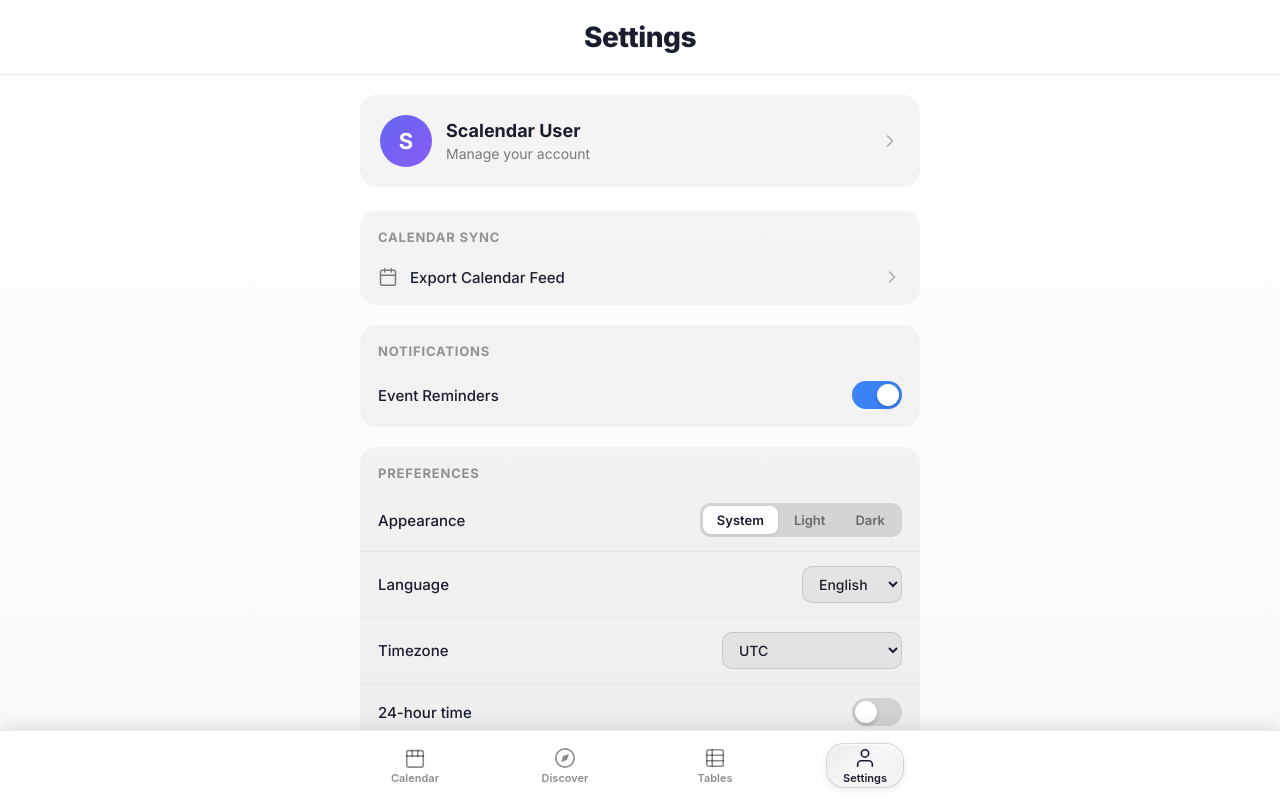
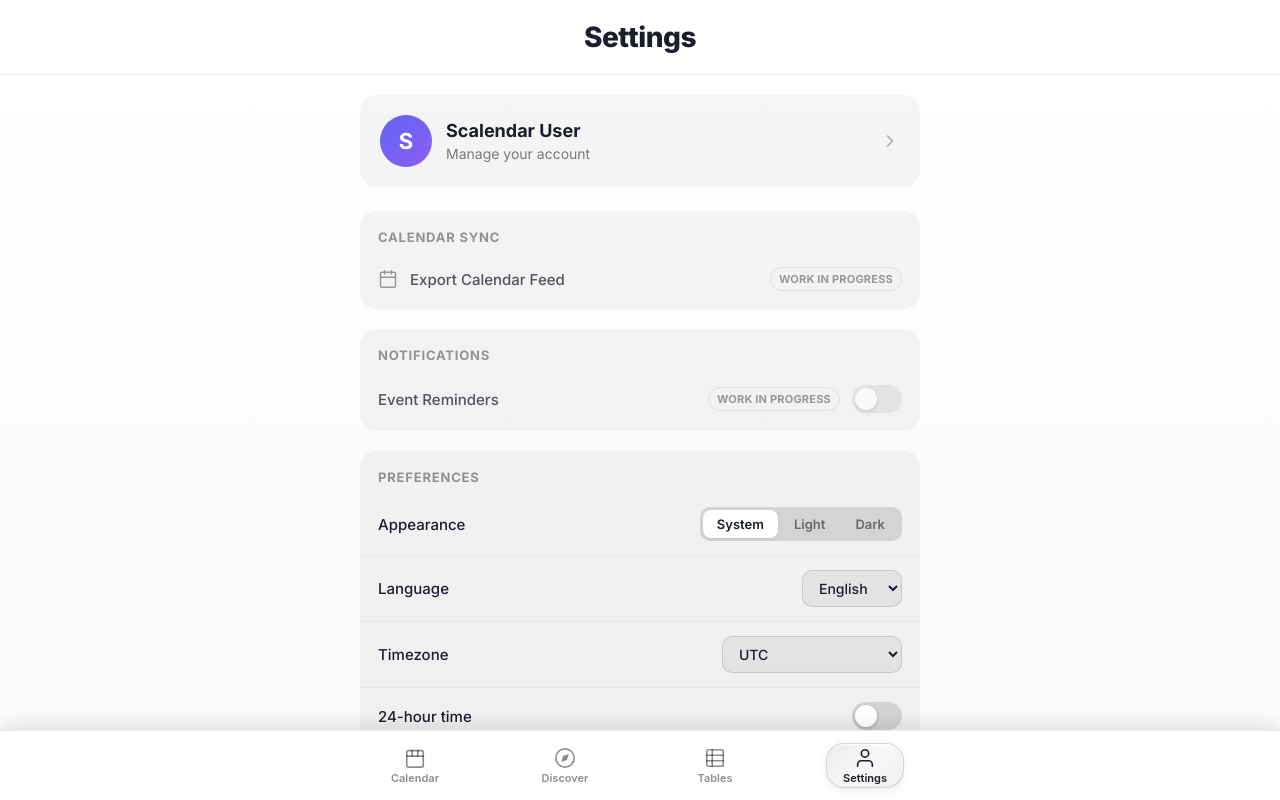
Before and after one commit to gilhokim0924/Scalendar, a React (Vite) app in the folder web/: page /settings in a window 1280 px wide. Built offline with nearby package versions, Linux system fonts and the light colour scheme; no server answers; the database is empty.

Commit message:
chore(settings,auth): mark github/export/reminders as work in progress

```diff
--- a/web/src/locales/en.json
+++ b/web/src/locales/en.json
@@ -173,7 +173,8 @@
   "common": {
     "loading": "Loading...",
     "retry": "Retry",
-    "close": "Close"
+    "close": "Close",
+    "workInProgress": "Work in progress"
   },
   "login": {
     "title": "Scalendar",
--- a/web/src/locales/es.json
+++ b/web/src/locales/es.json
@@ -8,7 +8,8 @@
   "common": {
     "loading": "Cargando...",
     "retry": "Reintentar",
-    "close": "Cerrar"
+    "close": "Cerrar",
+    "workInProgress": "En progreso"
   },
   "login": {
     "title": "Scalendar",
--- a/web/src/locales/ko.json
+++ b/web/src/locales/ko.json
@@ -173,7 +173,8 @@
   "common": {
     "loading": "로딩 중...",
     "retry": "다시 시도",
-    "close": "닫기"
+    "close": "닫기",
+    "workInProgress": "준비 중"
   },
   "login": {
     "title": "Scalendar",
--- a/web/src/locales/th.json
+++ b/web/src/locales/th.json
@@ -8,7 +8,8 @@
   "common": {
     "loading": "กำลังโหลด...",
     "retry": "ลองอีกครั้ง",
-    "close": "ปิด"
+    "close": "ปิด",
+    "workInProgress": "อยู่ระหว่างพัฒนา"
   },
   "login": {
     "title": "Scalendar",
--- a/web/src/pages/LoginPage.tsx
+++ b/web/src/pages/LoginPage.tsx
@@ -33,6 +33,7 @@ export default function LoginPage() {
   const navigate = useNavigate();
   const [error, setError] = useState<string | null>(null);
   const [pendingProvider, setPendingProvider] = useState<'google' | 'github' | null>(null);
+  const isGitHubWip = true;
 
   useEffect(() => {
     window.scrollTo(0, 0);
@@ -96,11 +97,20 @@ export default function LoginPage() {
 
         <button
           className="oauth-btn oauth-github"
-          onClick={() => startOAuth('github')}
-          disabled={pendingProvider !== null}
+          onClick={() => {
+            if (isGitHubWip) return;
+            void startOAuth('github');
+          }}
+          disabled={pendingProvider !== null || isGitHubWip}
         >
           <span className="oauth-icon" aria-hidden="true"><GitHubLogo /></span>
-          <span>{pendingProvider === 'github' ? t('login.redirecting') : t('login.continueGitHub')}</span>
+          <span>
+            {pendingProvider === 'github'
+              ? t('login.redirecting')
+              : isGitHubWip
+                ? `${t('login.continueGitHub')} (${t('common.workInProgress')})`
+                : t('login.continueGitHub')}
+          </span>
         </button>
 
         <div className="guest-slot">
--- a/web/src/pages/SettingsPage.css
+++ b/web/src/pages/SettingsPage.css
@@ -166,6 +166,22 @@
   font-weight: 500;
 }
 
+.settings-row-disabled {
+  opacity: 0.75;
+}
+
+.settings-wip-badge {
+  font-size: 11px;
+  font-weight: 700;
+  letter-spacing: 0.2px;
+  text-transform: uppercase;
+  color: var(--text-secondary);
+  border: 1px solid var(--border-light);
+  border-radius: 999px;
+  padding: 4px 8px;
+  flex-shrink: 0;
+}
+
 /* Toggle Switch */
 .settings-toggle {
   width: 50px;
@@ -198,6 +214,11 @@
 
 .settings-toggle.on .settings-toggle-knob {
   transform: translateX(22px);
+}
+
+.settings-toggle:disabled {
+  cursor: not-allowed;
+  opacity: 0.7;
 }
 
 /* Select */
--- a/web/src/pages/SettingsPage.tsx
+++ b/web/src/pages/SettingsPage.tsx
@@ -20,10 +20,6 @@ export default function SettingsPage() {
     const savedTz = localStorage.getItem('timezone');
     if (savedTz) return savedTz;
     return Intl.DateTimeFormat().resolvedOptions().timeZone || 'UTC';
-  });
-  const [eventReminders, setEventReminders] = useState(() => {
-    const savedReminders = localStorage.getItem('eventReminders');
-    return savedReminders === null ? true : savedReminders === 'true';
   });
   const [legalModal, setLegalModal] = useState<'terms' | 'privacy' | null>(null);
   const [profileName, setProfileName] = useState<string | null>(() => (
@@ -67,12 +63,6 @@ export default function SettingsPage() {
   const handleTimezoneChange = (value: string) => {
     setTimezone(value);
     localStorage.setItem('timezone', value);
-  };
-
-  const toggleEventReminders = () => {
-    const next = !eventReminders;
-    setEventReminders(next);
-    localStorage.setItem('eventReminders', String(next));
   };
 
   const toggleUse24HourTime = () => {
@@ -157,27 +147,26 @@ export default function SettingsPage() {
         {/* Calendar Sync */}
         <div className="settings-section">
           <h2 className="settings-section-title">{t('settings.calendarSync')}</h2>
-          <div className="settings-row">
+          <div className="settings-row settings-row-disabled">
             <div className="settings-row-icon">
               <svg width="20" height="20" viewBox="0 0 20 20" fill="none">
                 <path d="M15.833 3.333H4.167C3.247 3.333 2.5 4.08 2.5 5v11.667c0 .92.746 1.666 1.667 1.666h11.666c.92 0 1.667-.746 1.667-1.666V5c0-.92-.746-1.667-1.667-1.667zM13.333 1.667V5M6.667 1.667V5M2.5 8.333h15" stroke="currentColor" strokeWidth="1.5" strokeLinecap="round" strokeLinejoin="round"/>
               </svg>
             </div>
             <div className="settings-row-label">{t('settings.exportCalendar')}</div>
-            <svg className="settings-chevron" width="20" height="20" viewBox="0 0 20 20" fill="none">
-              <path d="M7.5 5L12.5 10L7.5 15" stroke="currentColor" strokeWidth="1.5" strokeLinecap="round" strokeLinejoin="round"/>
-            </svg>
+            <span className="settings-wip-badge">{t('common.workInProgress')}</span>
           </div>
         </div>
 
         {/* Notifications */}
         <div className="settings-section">
           <h2 className="settings-section-title">{t('settings.notifications')}</h2>
-          <div className="settings-row">
+          <div className="settings-row settings-row-disabled">
             <div className="settings-row-label">{t('settings.eventReminders')}</div>
+            <span className="settings-wip-badge">{t('common.workInProgress')}</span>
             <button
-              className={`settings-toggle ${eventReminders ? 'on' : ''}`}
-              onClick={toggleEventReminders}
+              className="settings-toggle"
+              disabled
             >
               <div className="settings-toggle-knob" />
             </button>
```
